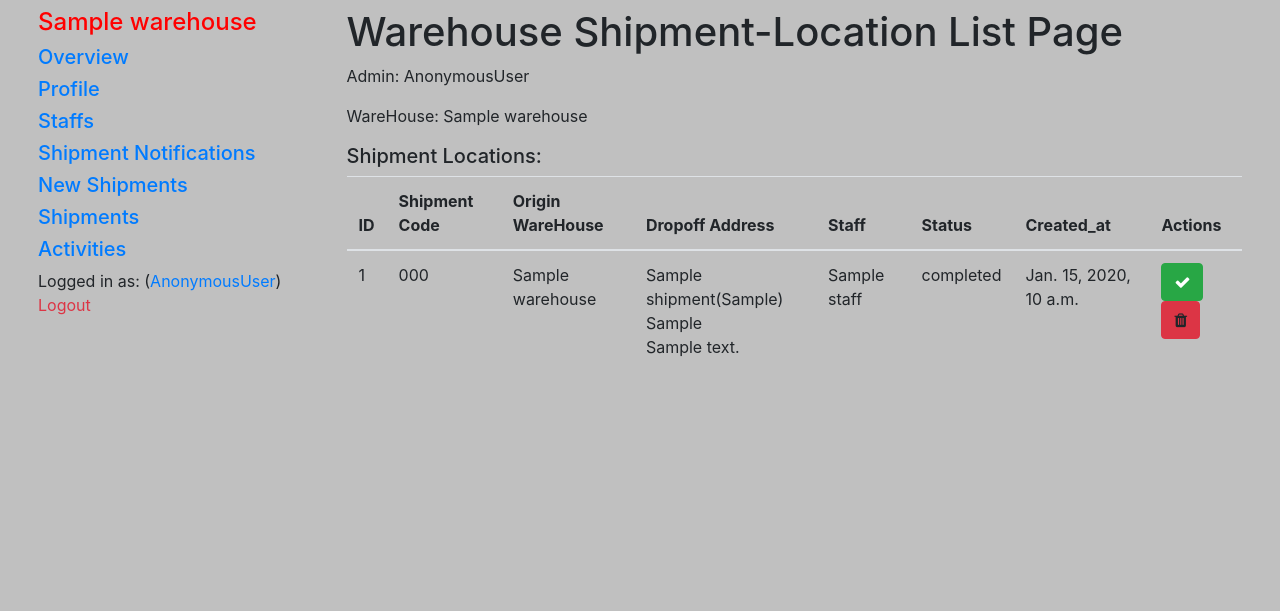
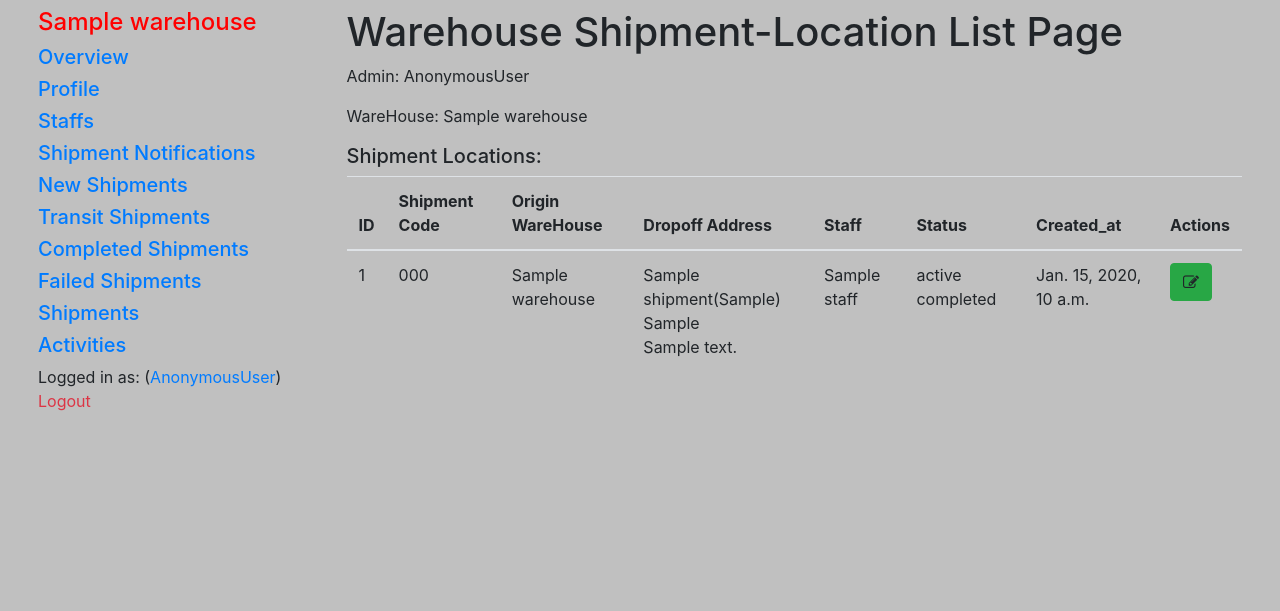
Before and after one commit to thapa-prashant/Shipment-Project, a Django app: template templates/warehousetemplates/warehouseshipmentlocationlist.html in a window 1280 px wide. Shown: the top 611 px of the page. Run offline with Django 3.2, Linux system fonts and the light colour scheme; tables that the repository leaves empty hold one stand-in row (values such as "Sample post"); the template is opened without the code that fills it: values that come from a table or form of the project are taken from there, most other values are stand-ins (such as "Sample title", 1, 10 or a date in 2020); some libraries are stand-ins or nearby versions.

Commit message:
warehouse location

```diff
--- a/templates/warehousetemplates/warehousebase.html
+++ b/templates/warehousetemplates/warehousebase.html
@@ -21,8 +21,11 @@
             <h5><a href=" {% url 'warehouseapp:warehousehome' %} ">Overview</a></h5>
             <h5><a href=" {% url 'warehouseapp:warehouseadminprofile' %} ">Profile</a></h5>
             <h5><a href=" {% url 'warehouseapp:warehouseadminstafflist' %} ">Staffs</a></h5>
-            <h5><a href=" {% url 'warehouseapp:warehouseadminshipmentlocationlist' %} ">Shipment Notifications</a></h5>
-            <h5><a href=" {% url 'warehouseapp:warehouseadminnewshipmentlocationlist' %} ">New Shipments</a></h5>
+            <h5><a href=" {% url 'warehouseapp:warehouseadminshipmentlocationlist' %}?status=notification_shipmentlocation ">Shipment Notifications</a></h5>
+            <h5><a href=" {% url 'warehouseapp:warehouseadminshipmentlocationlist' %}?status=requested ">New Shipments</a></h5>
+            <h5><a href=" {% url 'warehouseapp:warehouseadminshipmentlocationlist' %}?status=transit ">Transit Shipments</a></h5>
+            <h5><a href=" {% url 'warehouseapp:warehouseadminshipmentlocationlist' %}?status=completed ">Completed Shipments</a></h5>
+            <h5><a href=" {% url 'warehouseapp:warehouseadminshipmentlocationlist' %}?status=failed ">Failed Shipments</a></h5>
             <h5><a href=" {% url 'warehouseapp:warehouseadminshipmentlist' %} ">Shipments</a></h5>
             <h5><a href=" {% url 'warehouseapp:warehousehome' %} ">Activities</a></h5>
             Logged in as: (<a href=" {% url 'warehouseapp:warehouseadminprofile' %} ">{{user}}</a>)
--- a/templates/warehousetemplates/warehouseshipmentlocationlist.html
+++ b/templates/warehousetemplates/warehouseshipmentlocationlist.html
@@ -44,17 +44,24 @@ Warehouse - Shipment Location List Page
                     </td>
                    <td>{{shipment.staff}}</td>
                    <td>
+                       {% if status == "completed" or status == "transit" or status == "failed" %}
+                        {{shipment.shipment.shipment_status}}
+                        {% endif %}
                         {{shipment.status}}
                     </td>
                     <td>
                         {{shipment.created_at}}
                     </td>
                    <td>
+                       {% if status == "completed" or status == "transit" or status == "requested" %}
+                        <a data-href="" data-toogle="model" class="btn btn-success"><i class="fa fa-edit"></i></a>
+                        {% else %}
                         <!-- <a data-href="" data-toogle="model" class="btn btn-success"><i class="fa fa-edit"></i></a> -->
                         <button type="button" class="btn btn-success shipmentcheck_button" data-toggle="modal" data-warehouse="{{shipment.destination_warehouse}}" data-target="#shipment_ready_modal_{{shipment.shipment.id}}">
                             <i class="fa fa-check"></i>
                         </button>
                         <a data-href="" data-toogle="model" class="btn btn-danger"><i class="fa fa-trash"></i></a>
+                        {% endif %}
                     </td>
                     <!-- Modal -->
                     <div class="modal fade" id="shipment_ready_modal_{{shipment.shipment.id}}" tabindex="-1" role="dialog" aria-labelledby="exampleModalLabel" aria-hidden="true">
--- a/warehouseapp/urls.py
+++ b/warehouseapp/urls.py
@@ -24,8 +24,8 @@ urlpatterns = [
     path('warehouse/logistic-admin/shipment-location/list/', WareHouseAdminShipmentLocationListView.as_view(),
         name = "warehouseadminshipmentlocationlist"),
 
-    path('warehouse/logistic-admin/new-shipment-location/list/', WareHouseAdminNewShipmentLocationListView.as_view(),
-        name = "warehouseadminnewshipmentlocationlist"),
+    # path('warehouse/logistic-admin/new-shipment-location/list/', WareHouseAdminNewShipmentLocationListView.as_view(),
+    #     name = "warehouseadminnewshipmentlocationlist"),
 
 
 
```
Also changed, not shown: warehouseapp/views.py (+12 -10 lines), db.sqlite3.
